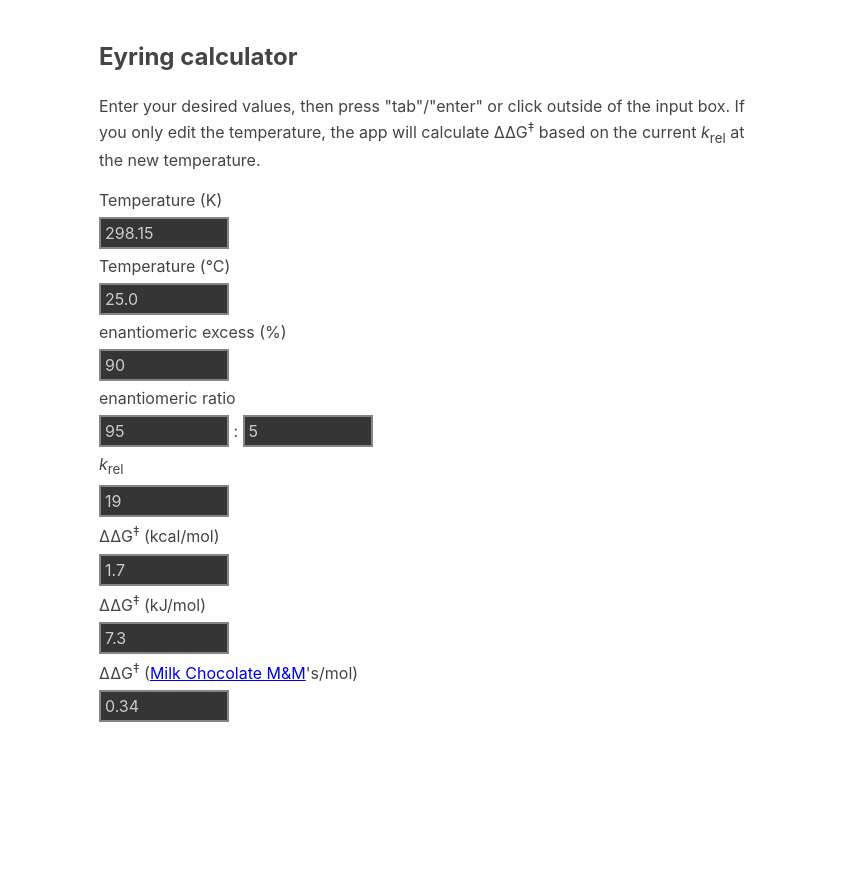
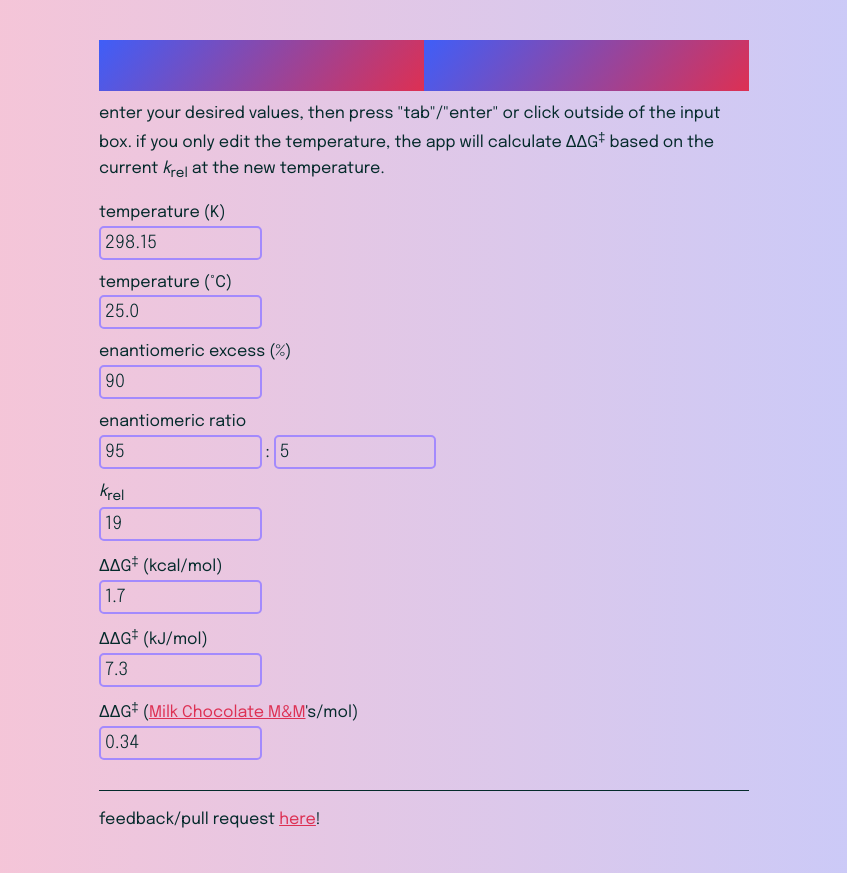
Before and after one commit to msh-yi/EyringConverter, a plain HTML site: page index.html in a window 1280 px wide. Shown: the whole page, without its empty margins (216-1063 px from the left). Before the commit the page ends 800 px from the top, so only its background shows below. Drawn offline with Linux system fonts and the light colour scheme.

Commit message:
fix temp bug, major facelift

```diff
--- a/css/styles.css
+++ b/css/styles.css
@@ -1,20 +1,56 @@
-body{max-width:650px;margin:40px auto;padding:0 10px;font:16px/1.5 -apple-system, BlinkMacSystemFont, "Segoe UI", Roboto, "Helvetica Neue", Arial, "Noto Sans", sans-serif, "Apple Color Emoji", "Segoe UI Emoji", "Segoe UI Symbol", "Noto Color Emoji";color:#444}
+body{max-width:650px;
+  margin:40px auto;
+  padding:0 10px;
+  /*font:16px/1.5 -apple-system, BlinkMacSystemFont, "Segoe UI", Roboto, "Helvetica Neue", Arial, "Noto Sans", sans-serif, "Apple Color Emoji", "Segoe UI Emoji", "Segoe UI Symbol", "Noto Color Emoji";*/
+  font-size:16px;
+  font-family: 'Epilogue', sans-serif;
+  color:#042a2b;
+  background-image: linear-gradient(to right, #ffc4d0, #c1cbff);
+  line-height: 1.6}
 
-input[type=text] {
-    padding: 2px 4px;
-    width: 20%;
-    margin: 5px 0px;
+input[type=number] {
+    border-radius: 5px;
+    padding: 6px 4px;
+    width: 25%;
+    margin: 0px 0px;
     box-sizing: border-box;
-    border: 2px solid #858585;
-    background-color: rgb(53, 53, 53);
-    color: #ccc;
-    font:16px/1.5 -apple-system, BlinkMacSystemFont, "Segoe UI", Roboto, "Helvetica Neue", Arial, "Noto Sans", sans-serif, "Apple Color Emoji", "Segoe UI Emoji", "Segoe UI Symbol", "Noto Color Emoji"
+    border: 2px solid #a38afd;
+    background-color: transparent;
+    color: #042a2b;
+    transition: border font-weight 0.2s ease;
+    font-size:18px;
+    font-family: 'Epilogue', sans-serif;
+    font-weight: 300;
+    margin-bottom: 10px;
   }
 
+input[type=number]:focus {
+  outline: none;
+  font-weight: 400;
+  border: 2.5px solid #3f5ef8;
+  transition-delay: 0.01s
+}
+
 h1,h2,h3
-{line-height:1.4}
+{
+  background-color: #042a2b;
+  background-image: linear-gradient(490deg, #3f5ef8, #dd3053);
+  background-size: 50%;
+  -webkit-text-fill-color: transparent;
+  -moz-text-fill-color: transparent;
+  font-size: 32px;
+  font-weight: 600;
+  margin-bottom: 10px;}
 
-@media (prefers-color-scheme: dark)
-{body{color:#ccc;background:black}
-a:link{color:#5bf}
-a:visited{color:#ccf}}
+hr {
+  height: 1.5px;
+  background-color: #042a2b;
+  border: none;
+}
+
+footer{
+  font-size:16px
+}
+
+a {
+  color:#dd3053}
--- a/index.html
+++ b/index.html
@@ -19,7 +19,9 @@
     <!-- <link rel="icon" href="/favicon.ico">
     <link rel="icon" href="/favicon.svg" type="image/svg+xml">
     <link rel="apple-touch-icon" href="/apple-touch-icon.png">  -->
-
+    <link rel="preconnect" href="https://fonts.googleapis.com">
+    <link rel="preconnect" href="https://fonts.gstatic.com" crossorigin>
+    <link href="https://fonts.googleapis.com/css2?family=Epilogue:wght@300;400;600&display=swap" rel="stylesheet">
     <link rel="stylesheet" href="css/styles.css">
 
 </head>
@@ -27,42 +29,52 @@
 <body>
 
     <h2>Eyring calculator</h2>
-    Enter your desired values, then press "tab"/"enter" or click outside of the input box. If you only edit the temperature, the app will calculate &Delta;&Delta;G<sup>&#8225;</sup> based on the current <i>k</i><sub>rel</sub> at the new temperature.
+    enter your desired values, then press "tab"/"enter" or click outside of the input box. if you only edit the temperature, the app will calculate &Delta;&Delta;G<sup>&#8225;</sup> based on the current <i>k</i><sub>rel</sub> at the new temperature.
     <p>
     </p>
 
     <p id="err_msg"></p>
 
     <form id="form">
-        <label for="temp_k">Temperature (K)</label><br>
-        <input type="text" id="temp_k" value="298.15" type="number" onchange="update_temp(this.id)";><br>
+        <label for="temp_k">temperature (K)</label><br>
+        <input id="temp_k" value="298.15" type="number" onchange="update_temp(this.id)";><br>
 
-        <label for="temp_c">Temperature (&#176;C)</label><br>
-        <input type="text" id="temp_c" value="25.0" type="number" onchange="update_temp(this.id)";><br>
+        <label for="temp_c">temperature (&#176;C)</label><br>
+        <input id="temp_c" value="25.0" type="number" onchange="update_temp(this.id)";><br>
 
         <label for="ee">enantiomeric excess (%)</label><br>
-        <input type="text" id="ee" value="90" type="number" onchange="update(this.id);"><br>
+        <input id="ee" value="90" type="number" onchange="update(this.id);"><br>
 
         <label for="er_maj">enantiomeric ratio</label><br>
-        <input type="text" id="er_maj" value="95" type="number" onchange="update(this.id);"> :
-        <input type="text" id="er_min" value="5" type="number" onchange="update(this.id);"> <br>
+        <input id="er_maj" value="95" type="number" onchange="update(this.id);"> :
+        <input id="er_min" value="5" type="number" onchange="update(this.id);"> <br>
 
         <label for="krel"></label><i>k</i><sub>rel</sub><br>
-        <input type="text" id="krel" value="19" type="number" onchange="update(this.id);"><br>
+        <input id="krel" value="19" type="number" onchange="update(this.id);"><br>
 
         <label for="ddg_kcal"></label>&Delta;&Delta;G<sup>&#8225;</sup> (kcal/mol) <br>
-        <input type="text" id="ddg_kcal" value="1.7" type="number" onchange="update(this.id);"><br>
+        <input id="ddg_kcal" value="1.7" type="number" onchange="update(this.id);"><br>
 
         <label for="ddg_kj"></label>&Delta;&Delta;G<sup>&#8225;</sup> (kJ/mol) <br>
-        <input type="text" id="ddg_kj" value="7.3" type="number" onchange="update(this.id);"><br>
+        <input id="ddg_kj" value="7.3" type="number" onchange="update(this.id);"><br>
 
         <label for="ddg_MM"></label>&Delta;&Delta;G<sup>&#8225;</sup> (<a href="https://www.mms.com/en-us/experience-mms/flavors" target="_blank">Milk Chocolate M&#38;M</a>'s/mol) <br>
-        <input type="text" id="ddg_MM" value="0.34" type="number" onchange="update(this.id);"><br>
+        <input id="ddg_MM" value="0.34" type="number" onchange="update(this.id);"><br>
 
         <!-- <label for="t_half"></label><i>t</i><sub>1/2</sub>(s<sup>-1</sup>)<br>
-        <input type="text" id="t_half" value="0.4" type="number" onchange="update(this.id);"><br>  -->
+        <input id="t_half" value="0.4" type="number" onchange="update(this.id);"><br>  -->
         <!-- potentially hours/days -->
     </form>
+
+
+    <p style="margin-top:20px;" ></p>
+    <hr>
+
+    <div class="footer">
+        <footer>
+            <p class="github">feedback/pull request <a href="https://github.com/msh-yi/EyringConverter" target="_blank">here</a>!</p>
+        </footer>
+    </div>
 
     <script src="js/scripts.js"></script>
 </body>
--- a/js/scripts.js
+++ b/js/scripts.js
@@ -60,8 +60,8 @@ function update_temp(input_id) {
     else if (input_id == "temp_k") {
         document.getElementById("temp_c").value = trunc(k_to_c(input_temp), nchars)
 
-        update("er_maj")
     }
+    update("er_maj")
 }
 
 function update(input_id) {
```
